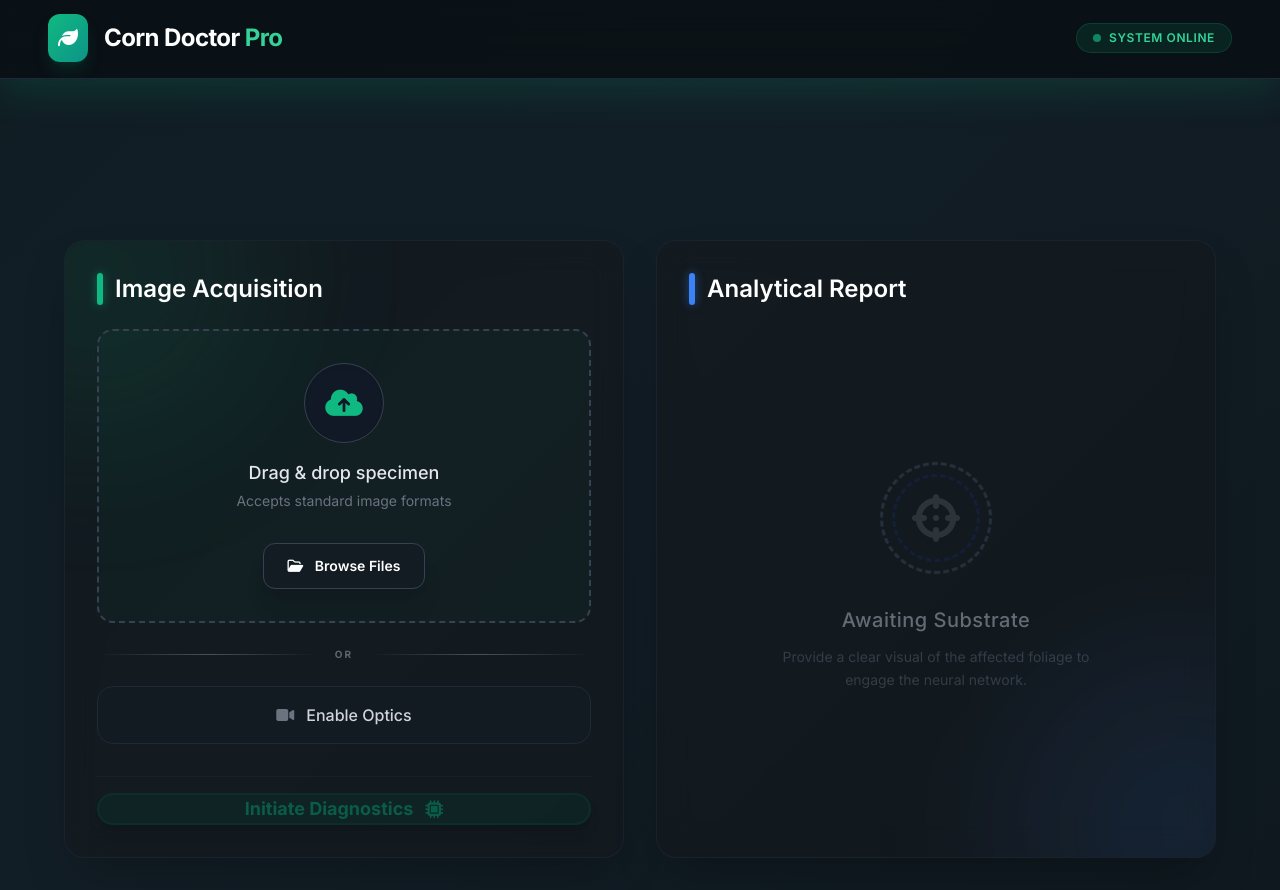
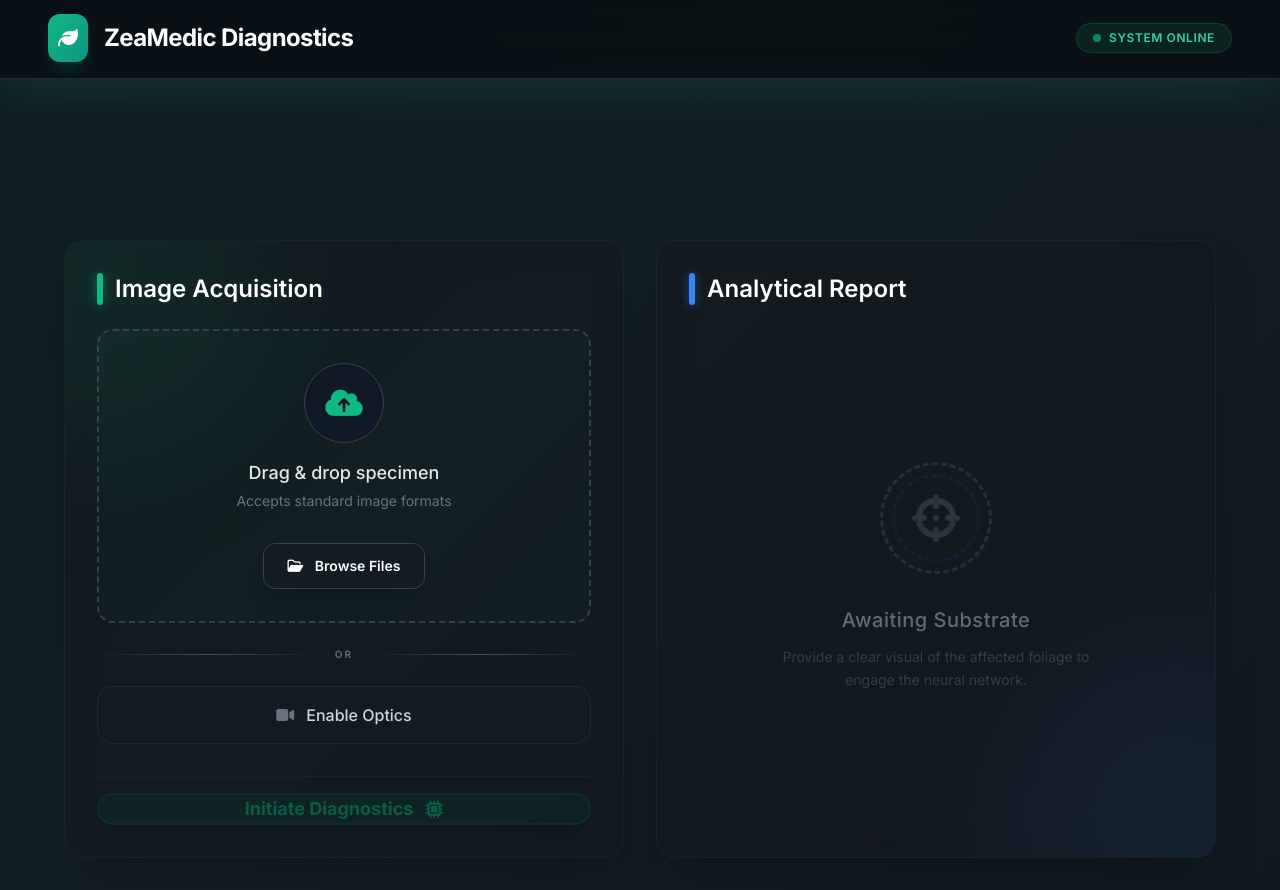
Before and after one commit to Karankumawa/ZeaMedic-Diagnostics, a Flask app: page / in a window 1280 px wide. Run offline with Flask 3, Linux system fonts and the light colour scheme; some libraries are stand-ins or nearby versions.

Commit message:
initial commit

```diff
--- a/templates/index.html
+++ b/templates/index.html
@@ -28,7 +28,7 @@
             <div class="bg-gradient-to-br from-emerald-500 to-teal-600 p-2.5 rounded-xl shadow-lg shadow-emerald-900/40">
                 <i class="fa-solid fa-leaf text-white text-xl"></i>
             </div>
-            <h1 class="text-xl md:text-2xl font-bold text-white tracking-tight">Corn Doctor <span class="text-emerald-400">Pro</span></h1>
+            <h1 class="text-xl md:text-2xl font-bold text-white tracking-tight">ZeaMedic Diagnostics <span class="text-emerald-400"></span></h1>
         </div>
         <div class="hidden md:flex items-center gap-4">
              <div class="flex items-center space-x-2 text-xs font-semibold px-4 py-1.5 bg-emerald-900/30 text-emerald-400 rounded-full border border-emerald-500/20 tracking-wider">
```
